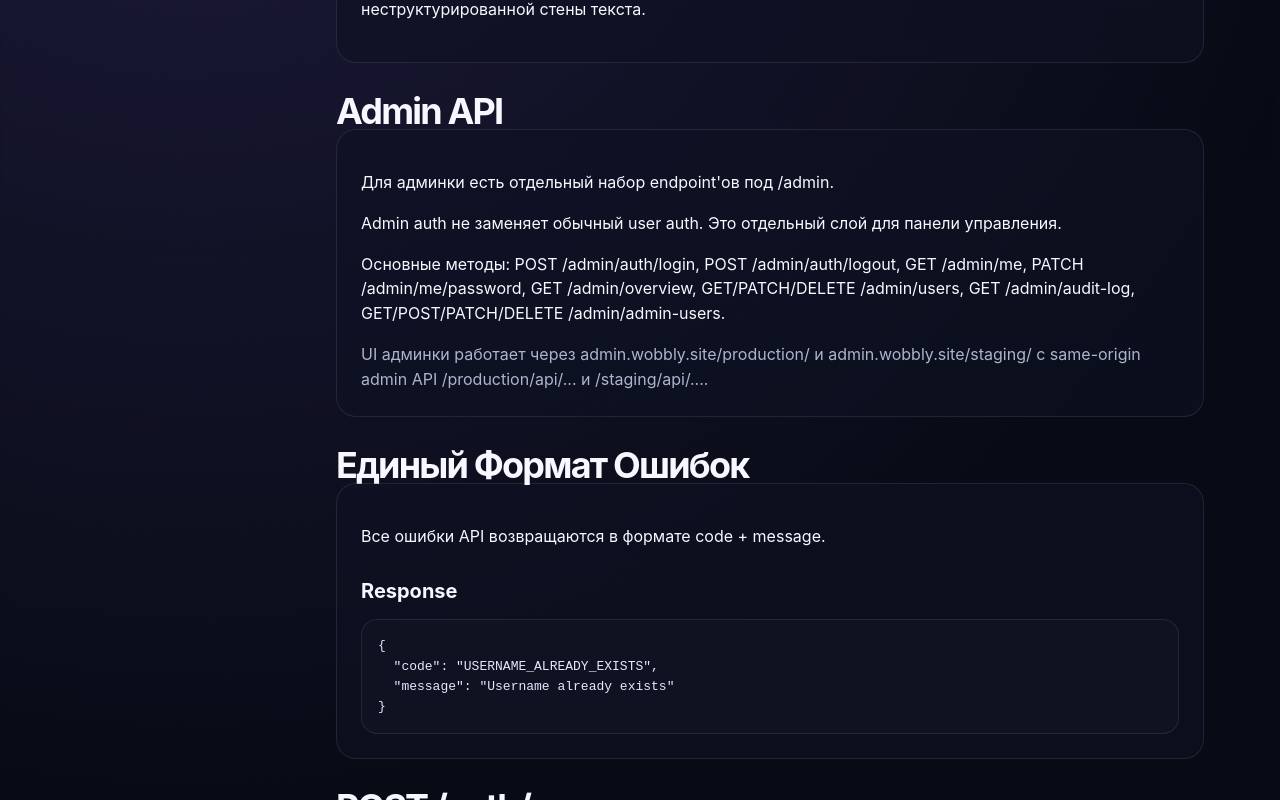
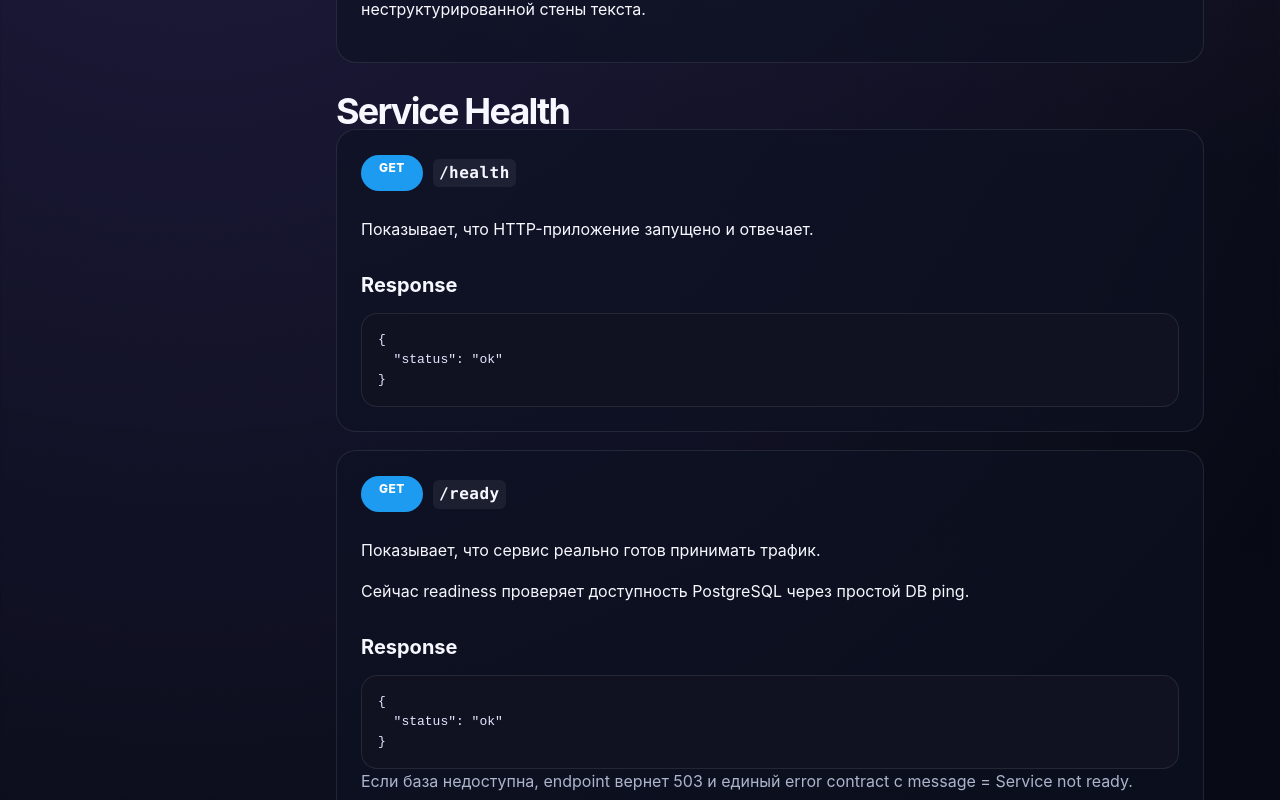
Before and after one commit to KlemeshovS/front, a Vue app: page /api/docs in a window 1280 px wide. Shown: the part 1260-2060 px from the top of the page. Built offline with nearby package versions, Linux system fonts and the light colour scheme.

Commit message:
feat(health): add readiness endpoint

```diff
--- a/src/features/docs/content.ts
+++ b/src/features/docs/content.ts
@@ -69,6 +69,35 @@ export const docsSections: DocsSection[] = [
           "Если меняется API-контракт, страницу /api/docs нужно обновлять в том же изменении.",
           "Документация должна оставаться читаемой: по смысловым секциям, без длинной неструктурированной стены текста.",
         ],
+      },
+    ],
+  },
+  {
+    id: "health",
+    title: "Service Health",
+    cards: [
+      {
+        method: "GET",
+        badgeClass: "get",
+        path: "/health",
+        paragraphs: ["Показывает, что HTTP-приложение запущено и отвечает."],
+        response: `{
+  "status": "ok"
+}`,
+      },
+      {
+        method: "GET",
+        badgeClass: "get",
+        path: "/ready",
+        paragraphs: [
+          "Показывает, что сервис реально готов принимать трафик.",
+          "Сейчас readiness проверяет доступность PostgreSQL через простой DB ping.",
+        ],
+        response: `{
+  "status": "ok"
+}`,
+        muted:
+          "Если база недоступна, endpoint вернет 503 и единый error contract с message = Service not ready.",
       },
     ],
   },
```
